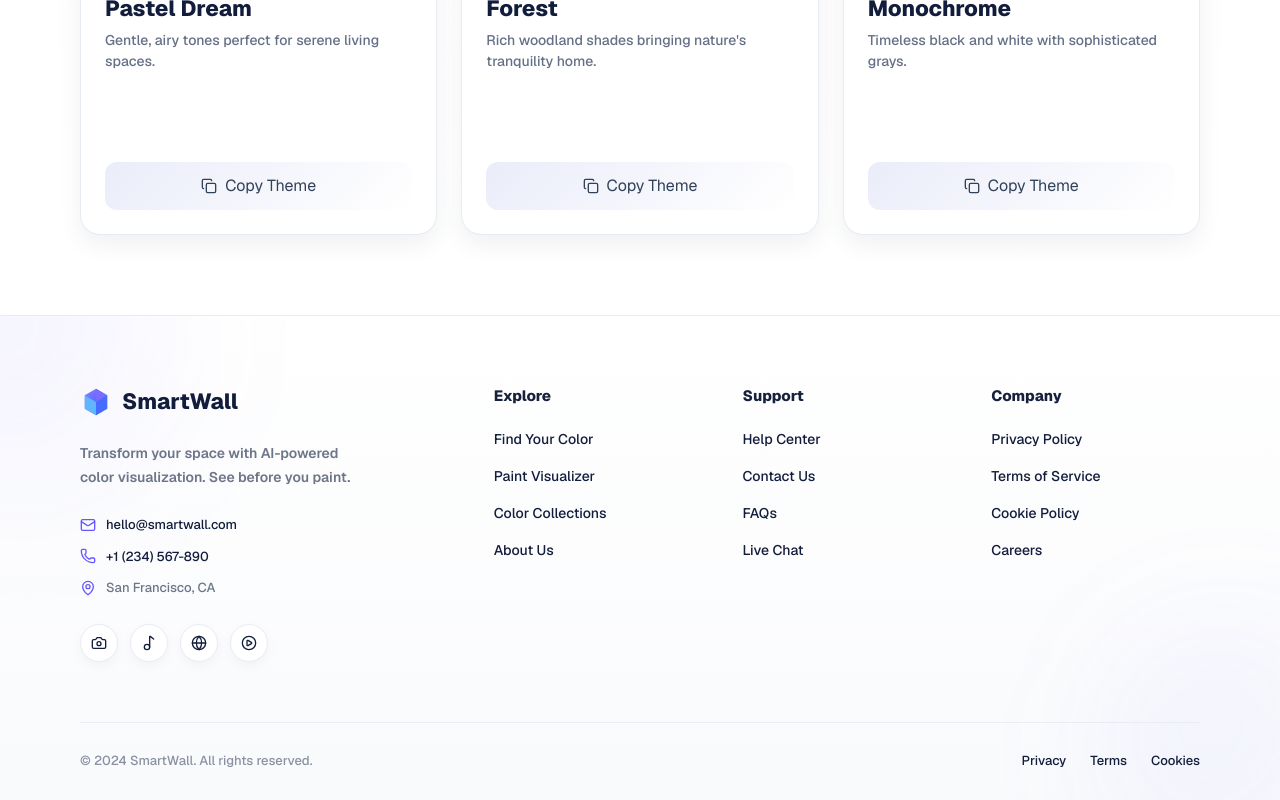
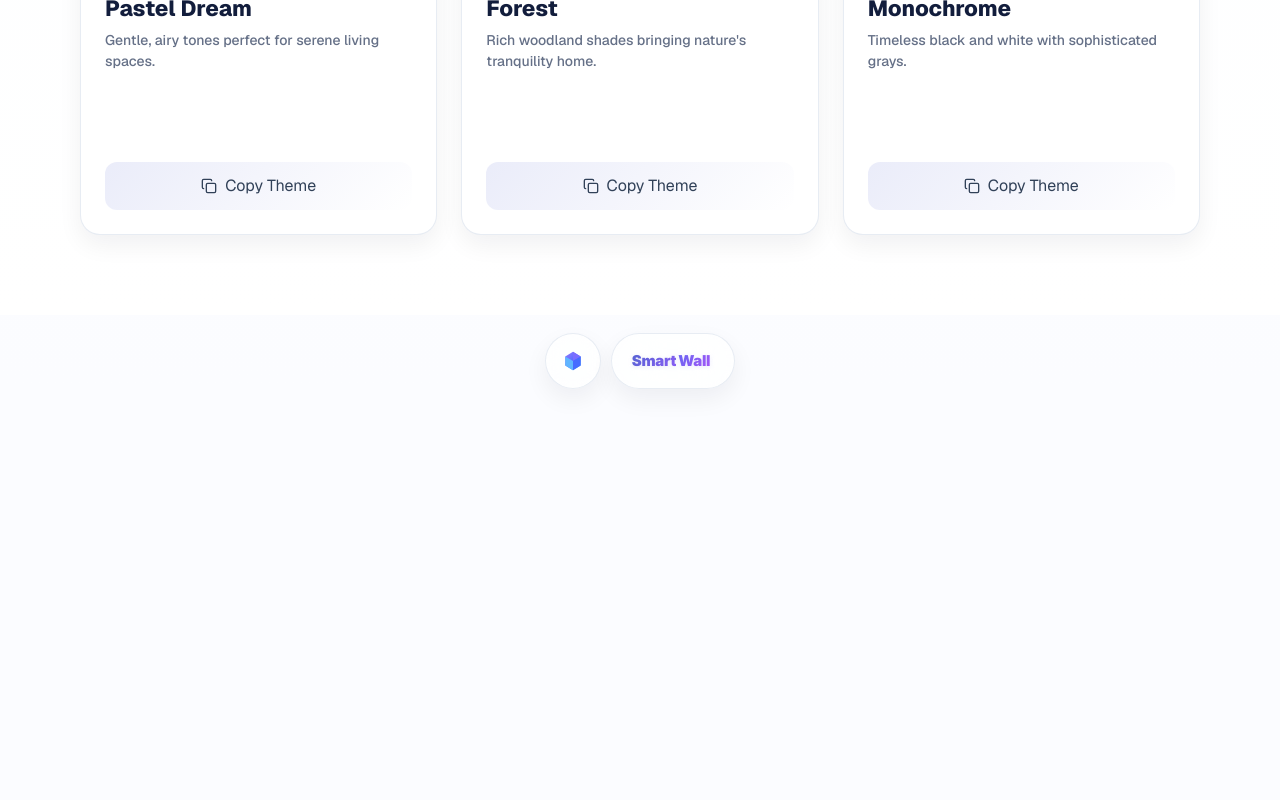
Before and after one commit to bemohitt1717/Smartwall, a React (Vite) app in the folder client/: page /colors in a window 1280 px wide. Shown: the part 2254-3054 px from the top of the page. After the commit the page ends 2643 px from the top, so only its background shows below. Built offline with nearby package versions, Linux system fonts and the light colour scheme.

Commit message:
fixing navbar animation

```diff
--- a/client/src/components/layout/Footer.jsx
+++ b/client/src/components/layout/Footer.jsx
@@ -1,143 +1,257 @@
-import { Camera, CirclePlay, Globe, Music2, Mail, Phone, MapPin } from "lucide-react";
-import { motion } from "framer-motion";
+import { useEffect, useState } from "react";
+import { Link, useLocation } from "react-router-dom";
 import logo from "../../assets/icons/smartwall-logo.svg";
 
-const columns = [
-  {
-    title: "Explore",
-    links: ["Find Your Color", "Paint Visualizer", "Color Collections", "About Us"],
-  },
-  {
-    title: "Support",
-    links: ["Help Center", "Contact Us", "FAQs", "Live Chat"],
-  },
-  {
-    title: "Company",
-    links: ["Privacy Policy", "Terms of Service", "Cookie Policy", "Careers"],
-  },
+const navItems = [
+  { label: "how it's work", href: "#work" },
+  { label: "Visualizer", href: "#visualizer" },
+  { label: "Find Your Color", href: "#colors" },
 ];
 
-const socialLinks = [
-  { icon: Camera, label: "Instagram", href: "#instagram" },
-  { icon: Music2, label: "Pinterest", href: "#pinterest" },
-  { icon: Globe, label: "Website", href: "#website" },
-  { icon: CirclePlay, label: "YouTube", href: "#youtube" },
-];
+export default function Navbar() {
+  const [isScrolled, setIsScrolled] = useState(false);
+  const [isMobileMenuOpen, setIsMobileMenuOpen] = useState(false);
+  const location = useLocation();
 
-export default function Footer() {
+  // Check if we're on the Colors page
+  const isColorsPage = location.pathname === "/colors";
+
+  useEffect(() => {
+    const handleScroll = () => setIsScrolled(window.scrollY > 50);
+
+    handleScroll();
+    window.addEventListener("scroll", handleScroll, { passive: true });
+
+    return () => window.removeEventListener("scroll", handleScroll);
+  }, []);
+
+  // Close mobile menu when clicking a link
+  const handleLinkClick = () => {
+    setIsMobileMenuOpen(false);
+  };
+
   return (
-    <footer className="relative overflow-hidden border-t border-[#e8ecf4] bg-gradient-to-b from-white to-[#f9fafc] pb-[30px] pt-[70px]" id="about">
-      {/* Decorative gradient orbs */}
-      <div className="absolute left-[-100px] top-[-100px] h-[300px] w-[300px] rounded-full bg-gradient-to-br from-[#6457ff]/10 to-transparent blur-3xl" />
-      <div className="absolute bottom-[-80px] right-[-80px] h-[250px] w-[250px] rounded-full bg-gradient-to-br from-[#7a7dff]/10 to-transparent blur-3xl" />
+    <header className="sticky top-0 z-40 pt-[12px] md:pt-[18px]">
+      <div className="container">
+        <div className="mx-auto flex w-max max-w-[calc(100vw-32px)] items-center justify-center gap-[8px] md:gap-[10px]">
+          {/* MOBILE NAVBAR (md:hidden) */}
+          <div className="relative h-[48px] min-w-[calc(100vw-180px)] md:hidden">
+            {/* Mobile Expandable Capsule */}
+            <div
+              aria-hidden="true"
+              className={`pointer-events-none absolute inset-x-0 top-0 origin-top rounded-[24px] border border-slate-200/80 bg-white/[0.96] shadow-[0_10px_24px_rgba(15,23,42,0.06)] transition-transform duration-[280ms] ease-[cubic-bezier(0.22,1,0.36,1)] motion-reduce:transition-none ${
+                isColorsPage ? "h-[100px]" : "h-[236px]"
+              } ${
+                isMobileMenuOpen
+                  ? "scale-y-100"
+                  : isColorsPage
+                    ? "scale-y-[0.48]"
+                    : "scale-y-[0.2034]"
+              }`}
+            />
 
-      <div className="container relative z-10">
-        <div className="grid grid-cols-1 gap-[50px] lg:grid-cols-[1.8fr_1fr_1fr_1fr]">
-          {/* Brand Column */}
-          <motion.div
-            initial={{ opacity: 0, y: 20 }}
-            whileInView={{ opacity: 1, y: 0 }}
-            viewport={{ once: true }}
-            transition={{ duration: 0.5 }}
+              {/* Top Row: Logo + SmartWall + Chevron (Always visible) */}
+              <button
+                onClick={() => setIsMobileMenuOpen((isOpen) => !isOpen)}
+                className="relative z-10 flex h-[48px] w-full flex-shrink-0 items-center gap-3 px-[6px] transition-colors duration-200 hover:bg-slate-50 active:scale-[0.985] focus-visible:outline-none focus-visible:ring-2 focus-visible:ring-[#5464d1]/30"
+                aria-label="Toggle menu"
+                aria-expanded={isMobileMenuOpen}
+                aria-controls="mobile-navigation"
               >
-            <a
-              className="inline-flex w-max items-center gap-[10px] text-[22px] font-extrabold text-[#16213e] transition-transform duration-200 hover:scale-105"
-              href="/"
-              aria-label="SmartWall home"
-            >
-              <img src={logo} alt="" className="h-[32px] w-[32px]" />
-              <span>SmartWall</span>
-            </a>
-            <p className="mt-[18px] max-w-[280px] text-[14px] font-semibold leading-[1.7] text-[#6d7688]">
-              Transform your space with AI-powered color visualization. See before you paint.
-            </p>
-
-            {/* Contact info */}
-            <div className="mt-[24px] space-y-[12px]">
-              <a href="mailto:hello@smartwall.com" className="flex items-center gap-[10px] text-[13px] font-medium text-[#6d7688] transition-colors duration-200 hover:text-[#6457ff]">
-                <Mail size={16} className="text-[#6457ff]" />
-                hello@smartwall.com
-              </a>
-              <a href="tel:+1234567890" className="flex items-center gap-[10px] text-[13px] font-medium text-[#6d7688] transition-colors duration-200 hover:text-[#6457ff]">
-                <Phone size={16} className="text-[#6457ff]" />
-                +1 (234) 567-890
-              </a>
-              <div className="flex items-center gap-[10px] text-[13px] font-medium text-[#6d7688]">
-                <MapPin size={16} className="text-[#6457ff]" />
-                San Francisco, CA
-              </div>
+                {/* Logo inside capsule */}
+                <div className="flex h-[40px] w-[40px] flex-shrink-0 items-center justify-center rounded-full border border-slate-200/80 bg-[linear-gradient(135deg,rgba(84,100,209,0.14),rgba(255,255,255,0.95))] shadow-[0_6px_14px_rgba(15,23,42,0.06)]">
+                  <Link to="/">
+                    <img
+                      src={logo}
+                      alt="SmartWall"
+                      className="h-[18px] w-[18px]"
+                    />
+                  </Link>
                 </div>
 
-            {/* Social Links */}
-            <div
-              className="mt-[26px] flex items-center gap-[12px]"
-              aria-label="Social links"
+                {/* SmartWall Text - Premium brand logo style */}
+                <span className="absolute left-[52%] top-1/2 -translate-x-1/2 -translate-y-1/2 flex items-center gap-0.5">
+                  <span
+                    className="text-[16px] font-black tracking-tight"
+                    style={{
+                      fontFamily: '"SF Pro Display", "Inter", system-ui, sans-serif',
+                      background: 'linear-gradient(135deg, #5464d1 0%, #8b5cf6 100%)',
+                      WebkitBackgroundClip: 'text',
+                      WebkitTextFillColor: 'transparent',
+                      backgroundClip: 'text',
+                      filter: 'drop-shadow(0 1px 2px rgba(84, 100, 209, 0.15))',
+                      letterSpacing: '-0.02em'
+                    }}
                   >
-              {socialLinks.map((social) => (
+                    Smart
+                  </span>
+                  <span
+                    className="text-[16px] font-black tracking-tight"
+                    style={{
+                      fontFamily: '"SF Pro Display", "Inter", system-ui, sans-serif',
+                      background: 'linear-gradient(135deg, #6366f1 0%, #a855f7 100%)',
+                      WebkitBackgroundClip: 'text',
+                      WebkitTextFillColor: 'transparent',
+                      backgroundClip: 'text',
+                      filter: 'drop-shadow(0 1px 2px rgba(99, 102, 241, 0.15))',
+                      letterSpacing: '-0.02em'
+                    }}
+                  >
+                    Wall
+                  </span>
+                </span>
+              </button>
+
+              {/* Expanded Content: Nav Links + Login (Shows when open) */}
+              <nav
+                id="mobile-navigation"
+                aria-hidden={!isMobileMenuOpen}
+                className={`absolute left-0 top-[48px] z-10 w-full px-2 pb-3 transition-[opacity,transform] duration-200 ease-[cubic-bezier(0.22,1,0.36,1)] motion-reduce:transition-none ${
+                  isMobileMenuOpen
+                    ? "translate-y-0 opacity-100"
+                    : "pointer-events-none -translate-y-2 opacity-0"
+                }`}
+              >
+                {/* Nav Links - Hidden on Colors page */}
+                {!isColorsPage && (
+                  <div className="mb-2 flex flex-col gap-1">
+                    {navItems.map((item) => (
                       <a
-                  key={social.label}
-                  href={social.href}
-                  aria-label={social.label}
-                  className="grid h-[38px] w-[38px] place-items-center rounded-full border border-[#e8ecf4] bg-white text-[#5c6577] shadow-[0_4px_12px_rgba(0,0,0,0.04)] transition-all duration-200 hover:-translate-y-[2px] hover:border-[#6457ff] hover:text-[#6457ff] hover:shadow-[0_8px_20px_rgba(100,87,255,0.15)]"
+                        key={item.label}
+                        href={item.href}
+                        onClick={handleLinkClick}
+                        tabIndex={isMobileMenuOpen ? 0 : -1}
+                        className="group relative flex items-center rounded-[14px] px-4 py-3 text-[13px] font-bold !text-slate-700 transition-all duration-200 hover:!text-[#5464d1] focus-visible:outline-none focus-visible:ring-2 focus-visible:ring-[#5464d1]/30 active:scale-[0.985]"
                       >
-                  <social.icon size={16} />
+                        <span className="absolute inset-0 rounded-[14px] bg-[linear-gradient(135deg,rgba(59,130,246,0.15),rgba(37,99,235,0.08))] opacity-0 transition-opacity duration-200 group-hover:opacity-100" />
+                        <span className="relative z-10">{item.label}</span>
                       </a>
                     ))}
                   </div>
-          </motion.div>
+                )}
 
-          {/* All 3 Link Columns together */}
-          <div className="lg:col-span-3 grid grid-cols-3 gap-[30px] sm:gap-[40px]">
-            {columns.map((column, colIndex) => (
-              <motion.div
-                key={column.title}
-                className="grid content-start gap-[14px] sm:gap-[16px]"
-                initial={{ opacity: 0, y: 20 }}
-                whileInView={{ opacity: 1, y: 0 }}
-                viewport={{ once: true }}
-                transition={{ duration: 0.5, delay: 0.1 * (colIndex + 1) }}
+                {/* Login Button */}
+                <Link
+                  to="/login"
+                  onClick={handleLinkClick}
+                  tabIndex={isMobileMenuOpen ? 0 : -1}
+                  className="group relative flex items-center justify-center overflow-hidden rounded-[14px] border border-slate-200/80 bg-[linear-gradient(135deg,rgba(84,100,209,0.12),rgba(255,255,255,0.95))] px-4 py-3 text-[13px] font-extrabold !text-slate-700 shadow-[0_8px_18px_rgba(84,100,209,0.08)] transition-all duration-200 hover:border-[#5464d1]/30 hover:!text-[#5464d1] hover:shadow-[0_8px_20px_rgba(84,100,209,0.12)] focus-visible:outline-none focus-visible:ring-2 focus-visible:ring-[#5464d1]/30 active:scale-[0.985]"
                 >
-                <h3 className="mb-[4px] sm:mb-[6px] text-[13px] sm:text-[15px] font-extrabold text-[#17213d]">
-                  {column.title}
-                </h3>
-                {column.links.map((link) => (
+                  <span className="absolute inset-0 bg-[linear-gradient(120deg,transparent_15%,rgba(255,255,255,0.15)_50%,transparent_85%)] translate-x-[-140%] transition-transform duration-700 group-hover:translate-x-[140%]" />
+                  <span className="relative z-10">Login</span>
+                </Link>
+              </nav>
+          </div>
+
+          {/* DESKTOP/TABLET NAVBAR (hidden md:flex) */}
+          <div className="hidden md:flex items-center gap-[10px]">
+            {/* Logo Island (Camera cutout style) */}
+            <Link
+              className="group flex h-[56px] w-[56px] flex-shrink-0 items-center justify-center rounded-full border border-slate-200/80 bg-white/80 shadow-[0_10px_24px_rgba(15,23,42,0.06)] backdrop-blur-xl transition-all duration-300 hover:scale-[1.02] hover:border-[#5464d1]/25 hover:shadow-[0_12px_28px_rgba(84,100,209,0.12)] focus-visible:outline-none focus-visible:ring-2 focus-visible:ring-[#5464d1]/30"
+              to="/"
+              aria-label="SmartWall home"
+            >
+              <img
+                src={logo}
+                alt=""
+                className="h-[22px] w-[22px] transition-transform duration-300 group-hover:scale-110"
+              />
+            </Link>
+
+            {/* Main Navbar Capsule - Expands when scrolled, Shrinks on Colors page */}
+            <div
+              className={`relative flex h-[56px] items-center overflow-hidden rounded-full border border-slate-200/80 bg-white/80 px-[6px] py-[4px] shadow-[0_10px_24px_rgba(15,23,42,0.06)] backdrop-blur-xl transition-all duration-700 ease-out ${
+                isColorsPage ? "w-auto" : ""
+              }`}
+            >
+              <nav
+                className="flex items-center justify-between w-full gap-[4px] transition-all duration-700"
+                aria-label="Main navigation"
+              >
+                {/* Colors Page: SmartWall Text - Premium brand style */}
+                {isColorsPage ? (
+                  <div className="flex items-center px-[14px] py-[10px]">
+                    <span className="flex items-center gap-0.5">
+                      <span
+                        className="text-[15px] font-black tracking-tight"
+                        style={{
+                          fontFamily: '"SF Pro Display", "Inter", system-ui, sans-serif',
+                          background: 'linear-gradient(135deg, #5464d1 0%, #8b5cf6 100%)',
+                          WebkitBackgroundClip: 'text',
+                          WebkitTextFillColor: 'transparent',
+                          backgroundClip: 'text',
+                          filter: 'drop-shadow(0 1px 2px rgba(84, 100, 209, 0.15))',
+                          letterSpacing: '-0.02em'
+                        }}
+                      >
+                        Smart
+                      </span>
+                      <span
+                        className="text-[15px] font-black tracking-tight"
+                        style={{
+                          fontFamily: '"SF Pro Display", "Inter", system-ui, sans-serif',
+                          background: 'linear-gradient(135deg, #6366f1 0%, #a855f7 100%)',
+                          WebkitBackgroundClip: 'text',
+                          WebkitTextFillColor: 'transparent',
+                          backgroundClip: 'text',
+                          filter: 'drop-shadow(0 1px 2px rgba(99, 102, 241, 0.15))',
+                          letterSpacing: '-0.02em'
+                        }}
+                      >
+                        Wall
+                      </span>
+                    </span>
+                  </div>
+                ) : (
+                  /* Regular Page: Nav Links - Move left when scrolled */
+                  <div
+                    className="flex items-center gap-[4px] transition-transform duration-700 ease-out"
+                    style={{
+                      transform: isScrolled
+                        ? "translateX(-4px)"
+                        : "translateX(0px)",
+                    }}
+                  >
+                    {navItems.map((item) => (
                       <a
-                    className="text-[12px] sm:text-[14px] font-medium text-[#6d7688] transition-colors duration-200 hover:text-[#6457ff]"
-                    href={`#${link.toLowerCase().replaceAll(" ", "-")}`}
-                    key={link}
+                        key={item.label}
+                        className="group relative inline-flex flex-shrink-0 items-center whitespace-nowrap rounded-full px-[14px] py-[10px] text-[12px] font-bold !text-slate-600 transition-all duration-500 hover:!text-[#5464d1] focus-visible:outline-none focus-visible:ring-2 focus-visible:ring-[#5464d1]/30 active:scale-[0.98] active:translate-y-[1px]"
+                        href={item.href}
                       >
-                    {link}
+                        <span className="absolute inset-0 rounded-full bg-[linear-gradient(135deg,rgba(59,130,246,0.15),rgba(37,99,235,0.08))] opacity-0 transition-all duration-300 group-hover:opacity-100 group-hover:shadow-[0_12px_24px_rgba(59,130,246,0.15)]" />
+                        <span className="relative z-10">{item.label}</span>
                       </a>
                     ))}
-              </motion.div>
-            ))}
+                  </div>
+                )}
+
+                {/* Login Button - Slides in from right when scrolled */}
+                <div
+                  className="relative flex-shrink-0 transition-all duration-700 ease-out"
+                  style={{
+                    width: isScrolled ? "80px" : "0px",
+                    opacity: isScrolled ? 1 : 0,
+                    transform: isScrolled
+                      ? "translateX(0px) scale(1)"
+                      : "translateX(20px) scale(0.9)",
+                    marginLeft: isScrolled ? "4px" : "0px",
+                    pointerEvents: isScrolled ? "auto" : "none",
+                  }}
+                >
+                  <Link
+                    className="group inline-flex h-[38px] items-center justify-center overflow-hidden whitespace-nowrap rounded-full border border-slate-200/80 bg-[linear-gradient(135deg,rgba(84,100,209,0.12),rgba(255,255,255,0.95))] px-[18px] text-[12px] font-extrabold !text-slate-700 shadow-[0_8px_18px_rgba(84,100,209,0.08)] backdrop-blur-sm transition-all duration-300 hover:-translate-y-[1px] hover:border-[#5464d1]/30 hover:!text-[#5464d1] hover:shadow-[0_8px_20px_rgba(84,100,209,0.12)] focus-visible:outline-none focus-visible:ring-2 focus-visible:ring-[#5464d1]/30 active:scale-[0.97] active:translate-y-[1px] before:absolute before:inset-0 before:translate-x-[-140%] before:bg-[linear-gradient(120deg,transparent_15%,rgba(255,255,255,0.15)_50%,transparent_85%)] before:transition-transform before:duration-700 group-hover:before:translate-x-[140%] after:absolute after:inset-[1px] after:rounded-full after:border after:border-white/70 after:opacity-80"
+                    to="/login"
+                  >
+                    <span className="relative z-10 transition-transform duration-200 group-hover:translate-x-[1px] group-active:translate-x-[0px]">
+                      Login
+                    </span>
+                  </Link>
+                </div>
+              </nav>
             </div>
           </div>
-
-        {/* Bottom Bar */}
-        <motion.div
-          className="mt-[60px] flex flex-col items-center justify-between gap-[20px] border-t border-[#e8ecf4] pt-[28px] md:flex-row"
-          initial={{ opacity: 0 }}
-          whileInView={{ opacity: 1 }}
-          viewport={{ once: true }}
-          transition={{ duration: 0.5, delay: 0.5 }}
-        >
-          <p className="m-0 text-[13px] font-medium text-[#8a92a2]">
-            &copy; 2024 SmartWall. All rights reserved.
-          </p>
-          <div className="flex items-center gap-[24px]">
-            <a href="#privacy" className="text-[13px] font-medium text-[#8a92a2] transition-colors duration-200 hover:text-[#6457ff]">
-              Privacy
-            </a>
-            <a href="#terms" className="text-[13px] font-medium text-[#8a92a2] transition-colors duration-200 hover:text-[#6457ff]">
-              Terms
-            </a>
-            <a href="#cookies" className="text-[13px] font-medium text-[#8a92a2] transition-colors duration-200 hover:text-[#6457ff]">
-              Cookies
-            </a>
         </div>
-        </motion.div>
       </div>
-    </footer>
+    </header>
   );
 }
--- a/client/src/features/home/landing/components/Hero.jsx
+++ b/client/src/features/home/landing/components/Hero.jsx
@@ -10,7 +10,9 @@ const features = [
   "Upload Your Room Photo",
   "Select Walls to Paint",
   "Choose From 1000+ Colors",
-  "Preview & Download Instantly",
+  "Visualize Rooms Instantly",
+  "Compare Harmonious Tones",
+  "Save Custom Palettes",
 ];
 
 export default function Hero() {
```
Also changed, not shown: client/src/components/layout/Navbar.jsx (+31 -33 lines). Lines whose indentation alone changed are shown as unchanged.
